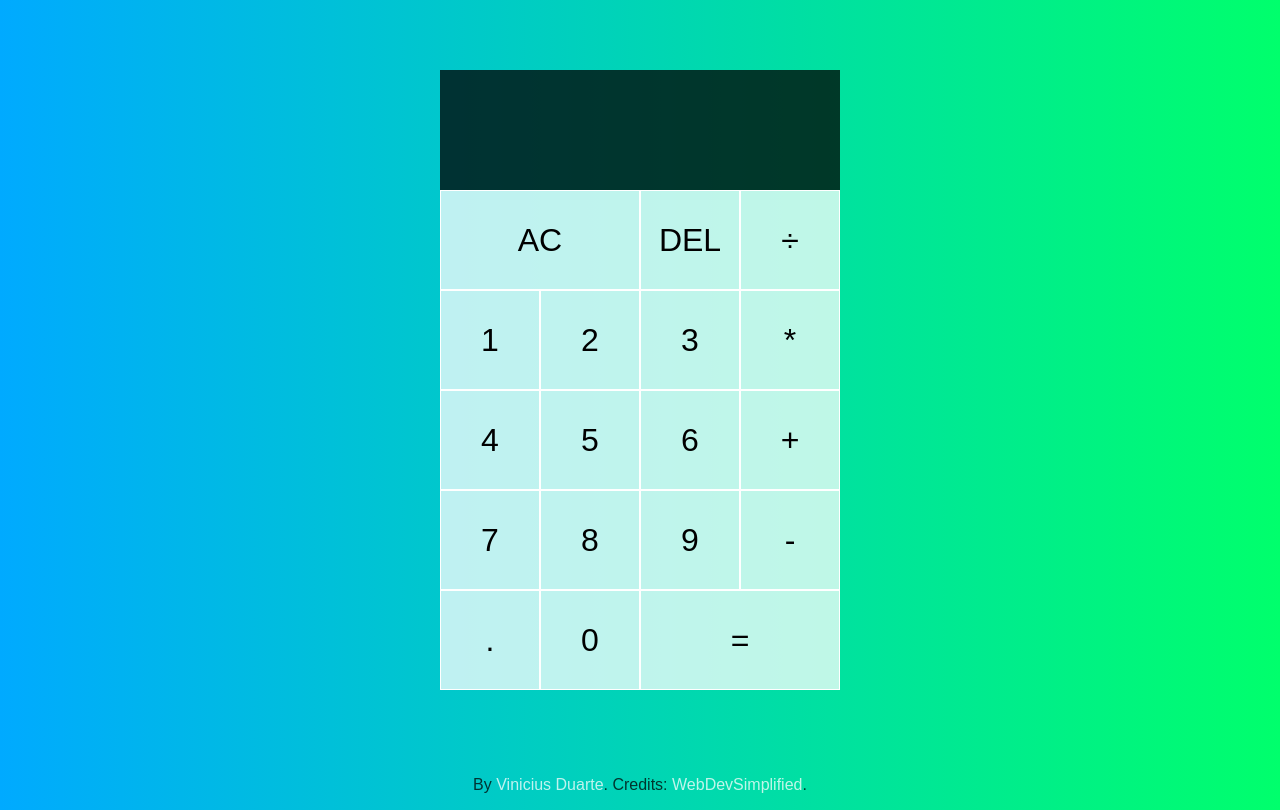
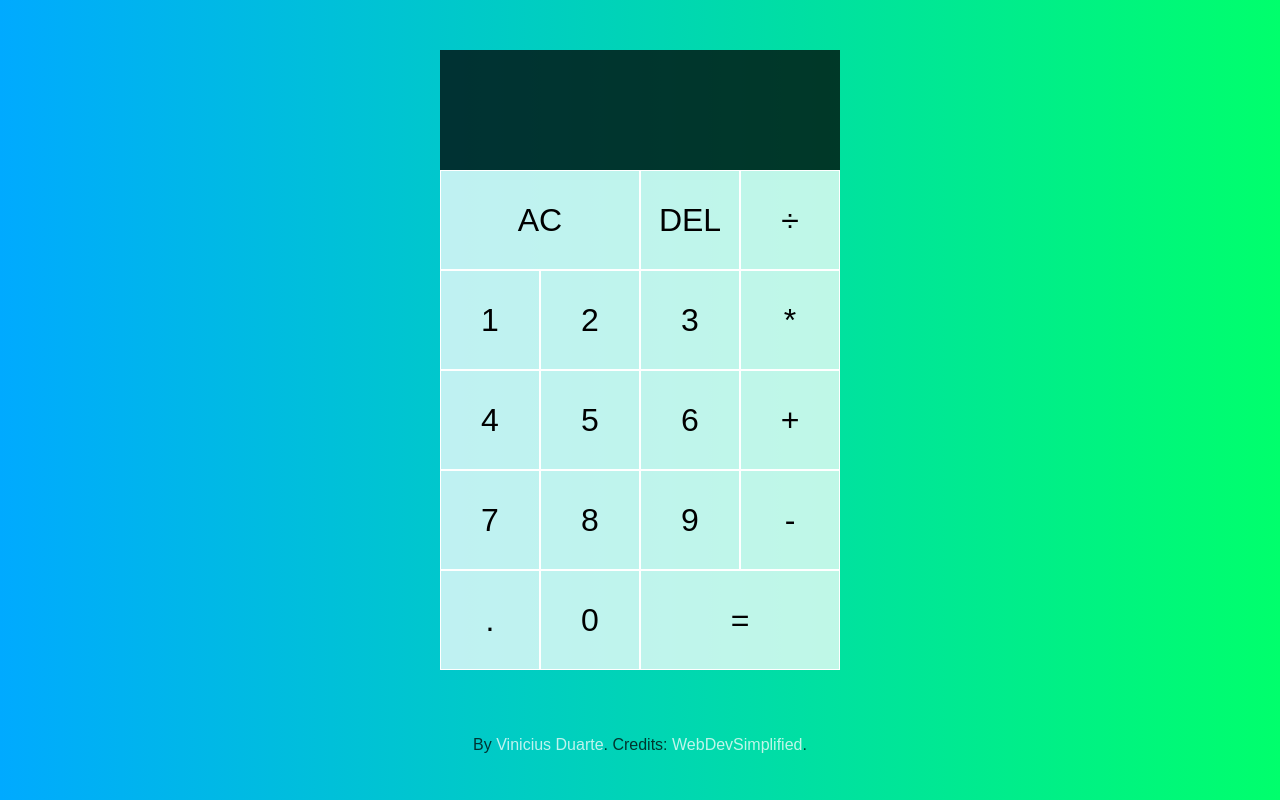
Before and after one commit to vinicmd/simple-calculator, a plain HTML site: page index.html in a window 1280 px wide. Drawn offline with Linux system fonts and the light colour scheme.

Commit message:
Update styles.css

```diff
--- a/styles.css
+++ b/styles.css
@@ -14,7 +14,7 @@ body {
   display: grid;
   justify-content: center;
   align-content: center;
-  min-height: 95vh;
+  min-height: 90vh;
   grid-template-columns: repeat(4, 100px);
   grid-template-rows: minmax(120px, auto) repeat(5, 100px);
 }
```
